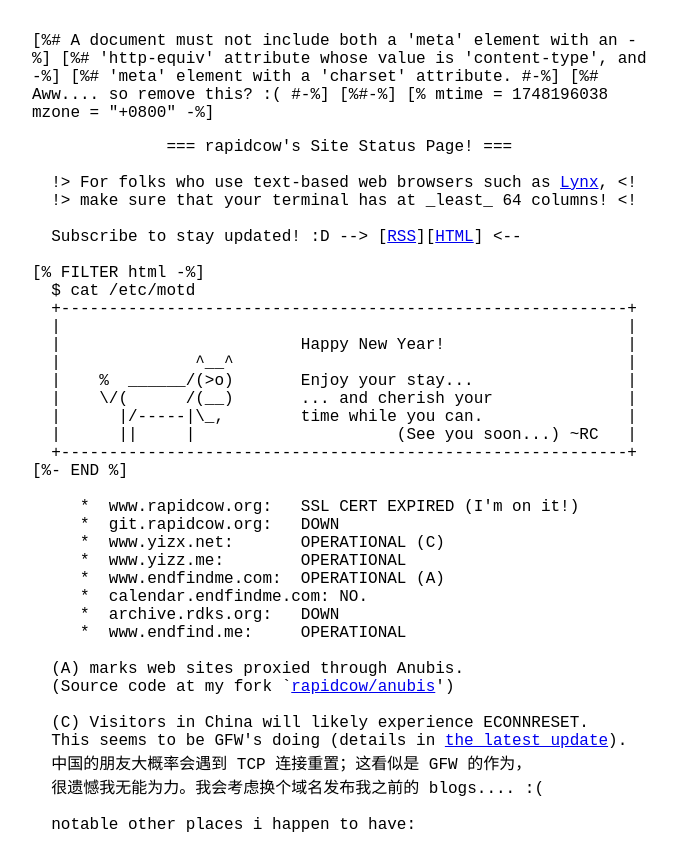
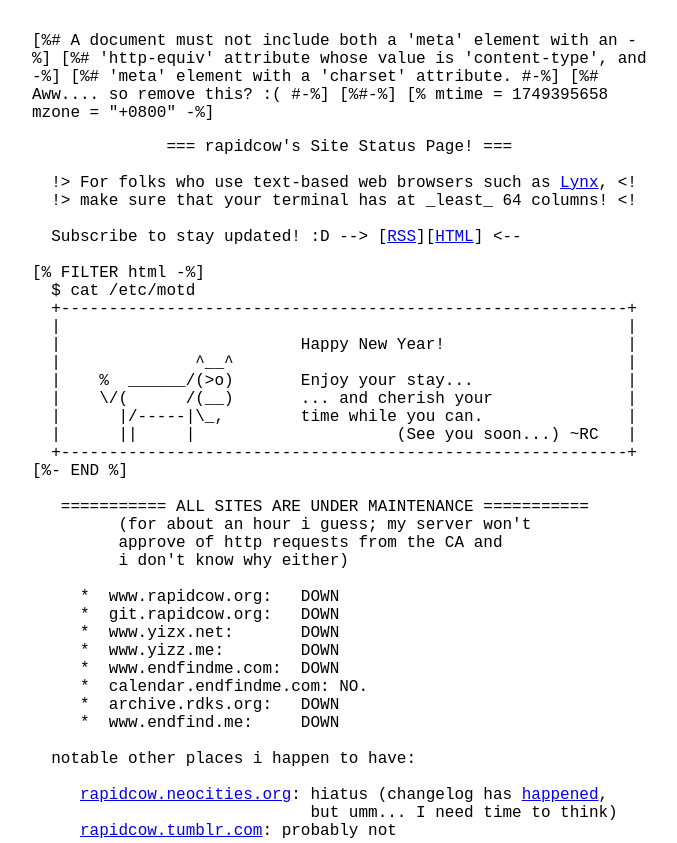
Before and after one commit to rapidcow/status.rapidcow.org, a plain HTML site: page index.html in a window 1280 px wide. Shown: the top 843 px of the page, without its empty margins (0-677 px from the left). Drawn offline with Linux system fonts and the light colour scheme.

Commit message:
oh no
this is really bad

```diff
--- a/index.html
+++ b/index.html
@@ -15,7 +15,7 @@
   <link rel="alternate" type="application/rss+xml" title="Site Status" href="[% BASE_URL %]feed.xml">
   <title>Site Status</title>
 </head>
-[% mtime = 1748196038
+[% mtime = 1749395658
    mzone = "+0800" -%]
 <body><pre>
               === rapidcow's Site Status Page! ===
@@ -39,22 +39,19 @@
   +-----------------------------------------------------------+
 [%- END %]
 
-     *  www.rapidcow.org:   SSL CERT EXPIRED (I'm on it!)
+   =========== ALL SITES ARE UNDER MAINTENANCE ===========
+         (for about an hour i guess; my server won't
+         approve of http requests from the CA and
+         i don't know why either)
+
+     *  www.rapidcow.org:   DOWN
      *  git.rapidcow.org:   DOWN
-     *  www.yizx.net:       OPERATIONAL (C)
-     *  www.yizz.me:        OPERATIONAL
-     *  www.endfindme.com:  OPERATIONAL (A)
+     *  www.yizx.net:       DOWN
+     *  www.yizz.me:        DOWN
+     *  www.endfindme.com:  DOWN
      *  calendar.endfindme.com: NO.
      *  archive.rdks.org:   DOWN
-     *  www.endfind.me:     OPERATIONAL
-
-  (A) marks web sites proxied through Anubis.
-  (Source code at my fork `<a target="_blank" rel="noopener" href="http://github.com/rapidcow/anubis/tree/rc/main">rapidcow/anubis</a>')
-
-  (C) Visitors in China will likely experience ECONNRESET.
-  This seems to be GFW's doing (details in <a href="feed.html#1748195320">the latest update</a>).
-  <span lang="zh-Hans">中国的朋友大概率会遇到 TCP 连接重置；这看似是 GFW 的作为，
-  很遗憾我无能为力。我会考虑换个域名发布我之前的 blogs.... :(</span>
+     *  www.endfind.me:     DOWN
 
   notable other places i happen to have:
 
```
Also changed, not shown: 1 other file.
